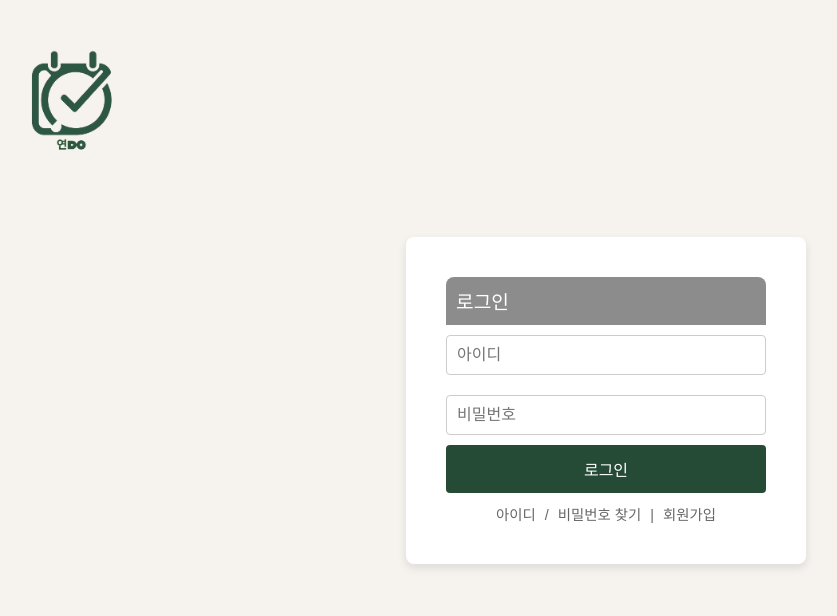
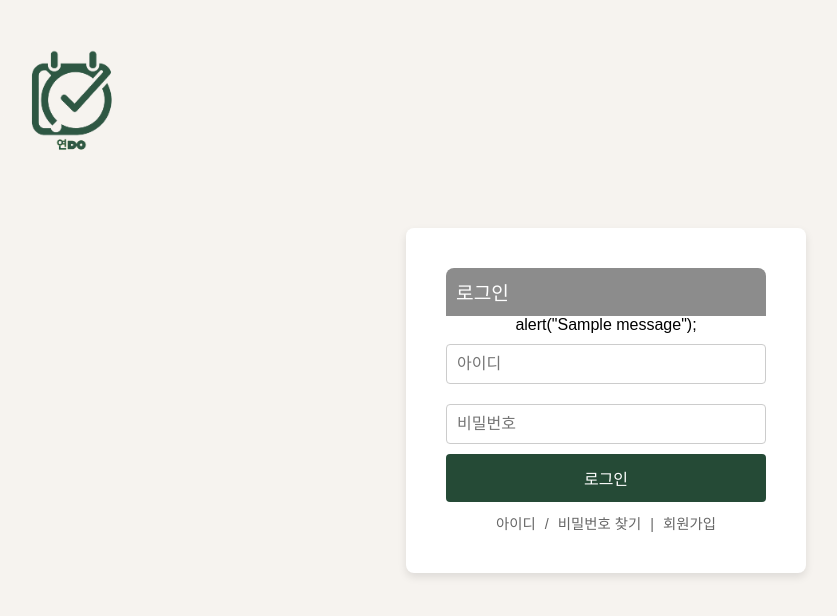
Before and after one commit to yang-dain/yondo-django, a Django app: page /webapp/login/ in a window 1280 px wide. Shown: the top 616 px of the page, without its empty margins (34-871 px from the left). Run offline with Django 3.2, Linux system fonts and the light colour scheme; one stand-in notice (Sample message) is shown.

Commit message:
메세지 위치 수정

```diff
--- a/config/templates/AUTH-01.html
+++ b/config/templates/AUTH-01.html
@@ -14,6 +14,11 @@
     </div>
     <div class="login-container">
         <div class="title">로그인</div>
+        {% if messages %}
+            {% for message in messages %}
+                alert("{{ message|escapejs }}");
+            {% endfor %}
+        {% endif %}
         <form method="POST" action="/webapp/login/">
             {% csrf_token %}
             <input type="text" name="userid" placeholder="아이디" required>
@@ -43,12 +48,5 @@
             }
         });
     </script>
-     <script>
-        {% if messages %}
-            {% for message in messages %}
-                alert("{{ message|escapejs }}");
-            {% endfor %}
-        {% endif %}
-    </script>
 </body>
 </html>
```
